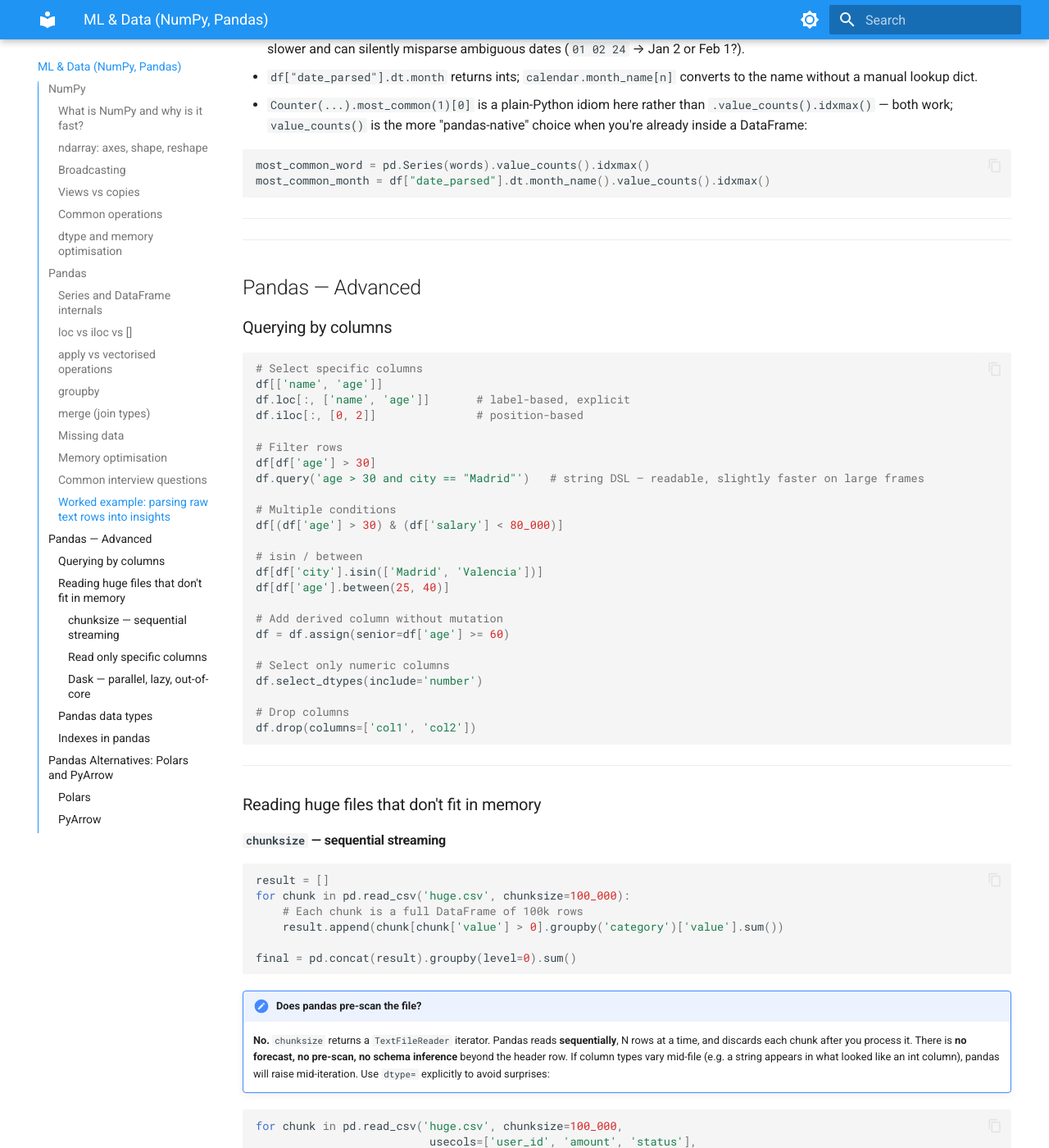
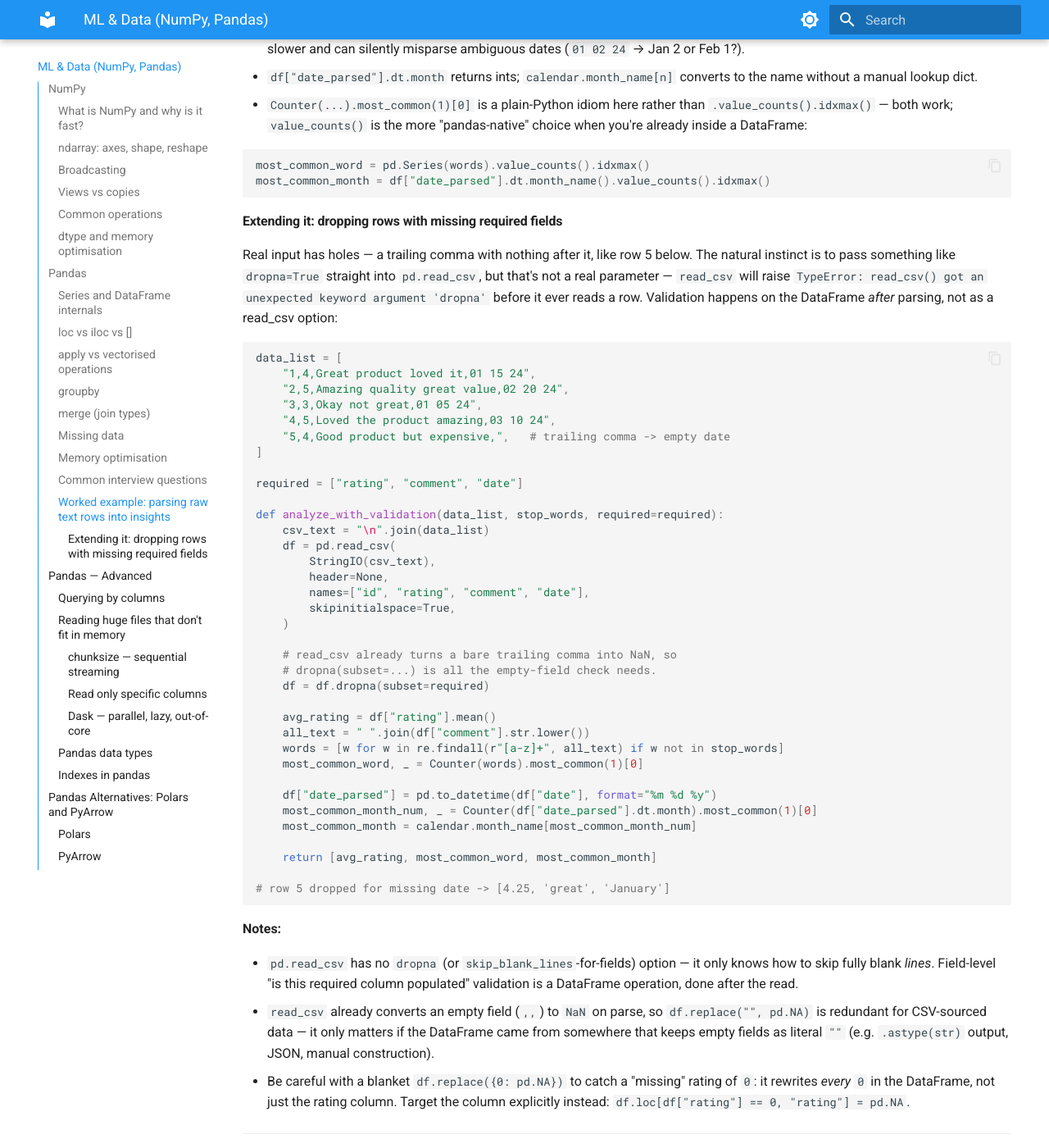
Before and after one commit to spiritEcosse/senior-kb, an MkDocs documentation site: the page built from docs/ml-data.md, in a window 1280 px wide and 1400 px high, scrolled down 8976 px. Shown: the whole window at 82% size. Built offline with MkDocs 1.6.1 and Material for MkDocs 9.7.7, drawn with Linux system fonts in a browser that asks for light colours.

Commit message:
Document empty-field validation for the pandas worked example
The instinctive fix — passing dropna=True to read_csv — isn't a real
parameter and raises TypeError before any row is read. Add a corrected
pattern that validates after parsing with df.dropna(subset=required),
plus notes on why replace("", pd.NA) is redundant for CSV input and
why a blanket replace({0: pd.NA}) is unsafe.

Co-Authored-By: Claude Sonnet 5 <noreply@anthropic.com>
Claude-Session: https://claude.ai/code/session_01TwGCxkch9fXgGmxoCTKrq7

````diff
--- a/docs/ml-data.md
+++ b/docs/ml-data.md
@@ -463,6 +463,54 @@ most_common_word = pd.Series(words).value_counts().idxmax()
 most_common_month = df["date_parsed"].dt.month_name().value_counts().idxmax()
 ```
 
+#### Extending it: dropping rows with missing required fields
+
+Real input has holes — a trailing comma with nothing after it, like row 5 below. The natural instinct is to pass something like `dropna=True` straight into `pd.read_csv`, but that's not a real parameter — `read_csv` will raise `TypeError: read_csv() got an unexpected keyword argument 'dropna'` before it ever reads a row. Validation happens on the DataFrame *after* parsing, not as a read_csv option:
+
+```python
+data_list = [
+    "1,4,Great product loved it,01 15 24",
+    "2,5,Amazing quality great value,02 20 24",
+    "3,3,Okay not great,01 05 24",
+    "4,5,Loved the product amazing,03 10 24",
+    "5,4,Good product but expensive,",   # trailing comma -> empty date
+]
+
+required = ["rating", "comment", "date"]
+
+def analyze_with_validation(data_list, stop_words, required=required):
+    csv_text = "\n".join(data_list)
+    df = pd.read_csv(
+        StringIO(csv_text),
+        header=None,
+        names=["id", "rating", "comment", "date"],
+        skipinitialspace=True,
+    )
+
+    # read_csv already turns a bare trailing comma into NaN, so
+    # dropna(subset=...) is all the empty-field check needs.
+    df = df.dropna(subset=required)
+
+    avg_rating = df["rating"].mean()
+    all_text = " ".join(df["comment"].str.lower())
+    words = [w for w in re.findall(r"[a-z]+", all_text) if w not in stop_words]
+    most_common_word, _ = Counter(words).most_common(1)[0]
+
+    df["date_parsed"] = pd.to_datetime(df["date"], format="%m %d %y")
+    most_common_month_num, _ = Counter(df["date_parsed"].dt.month).most_common(1)[0]
+    most_common_month = calendar.month_name[most_common_month_num]
+
+    return [avg_rating, most_common_word, most_common_month]
+
+# row 5 dropped for missing date -> [4.25, 'great', 'January']
+```
+
+**Notes:**
+
+- `pd.read_csv` has no `dropna` (or `skip_blank_lines`-for-fields) option — it only knows how to skip fully blank *lines*. Field-level "is this required column populated" validation is a DataFrame operation, done after the read.
+- `read_csv` already converts an empty field (`,,`) to `NaN` on parse, so `df.replace("", pd.NA)` is redundant for CSV-sourced data — it only matters if the DataFrame came from somewhere that keeps empty fields as literal `""` (e.g. `.astype(str)` output, JSON, manual construction).
+- Be careful with a blanket `df.replace({0: pd.NA})` to catch a "missing" rating of `0`: it rewrites *every* `0` in the DataFrame, not just the rating column. Target the column explicitly instead: `df.loc[df["rating"] == 0, "rating"] = pd.NA`.
+
 ---
 
 ---
````
